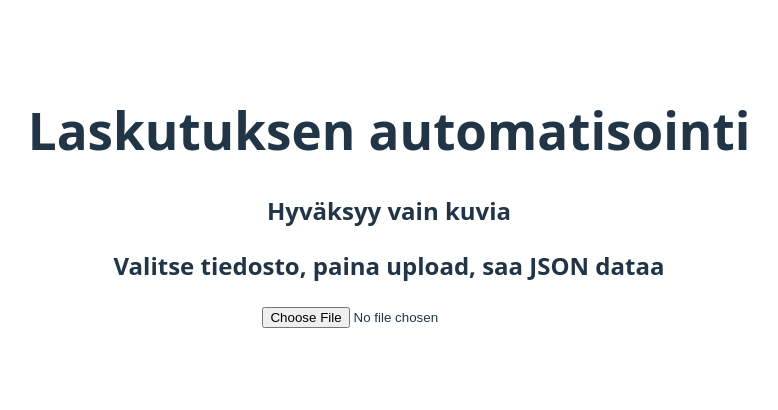
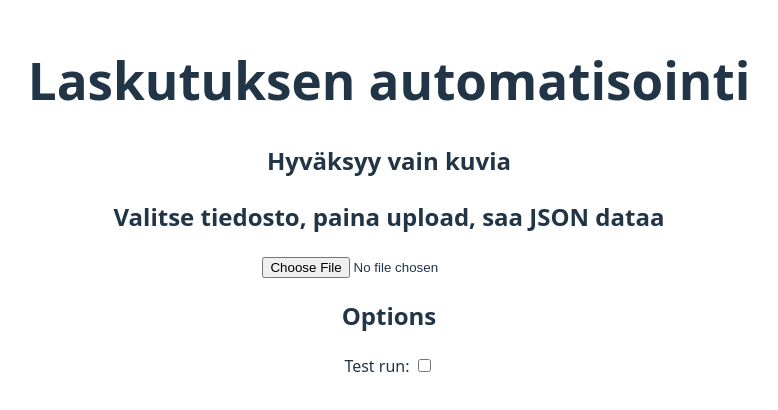
Before and after one commit to Tamk-Tiko-2025-Projekti/AI-Invoice-analysis, a React (Vite) app in the folder frontend/project-frontend/: page / in a window 1280 px wide. Shown: the part 202-612 px from the top of the page, without its empty margins (251-1029 px from the left). Built offline with nearby package versions, Linux system fonts and the light colour scheme.

Commit message:
feat: integrate Options component and manage state in App

```diff
--- a/frontend/project-frontend/src/App.jsx
+++ b/frontend/project-frontend/src/App.jsx
@@ -1,7 +1,13 @@
 import './App.css'
 import FileUploader from './FileUploader'
+import Options from "./Options.jsx";
+import { useState } from "react";
 
 function App() {
+  const [options, setOptions] = useState({
+    testRun: false
+  })
+
   return (
     <>
       <div>
@@ -9,7 +15,8 @@ function App() {
         <h2>Hyväksyy vain kuvia</h2>
         <h2>Valitse tiedosto, paina upload, saa JSON dataa</h2>
       </div>
-      <FileUploader/>
+      <FileUploader testRun={options.testRun}/>
+      <Options options={options} setOptions={setOptions}/>
     </>
   )
 }
```
